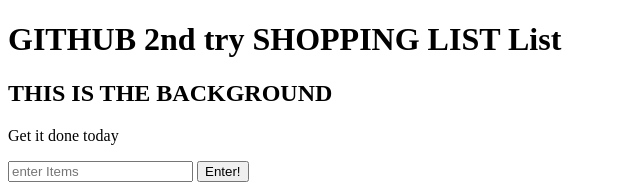
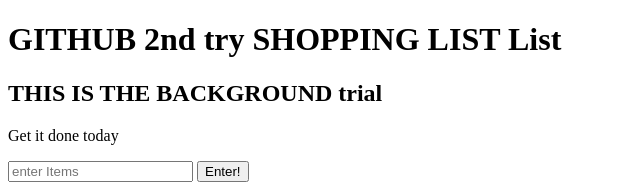
Before and after one commit to markharji/background-generator, a plain HTML site: page index.html in a window 1280 px wide. Shown: the top 195 px of the page, 0-640 px from the left. Drawn offline with Linux system fonts and the light colour scheme.

Commit message:
CHANGING TEXT 2nd time

```diff
--- a/index.html
+++ b/index.html
@@ -6,7 +6,7 @@
 </head>
 <body>
 <h1>GITHUB 2nd try SHOPPING LIST List</h1>
-<h2>THIS IS THE BACKGROUND</h2>
+<h2>THIS IS THE BACKGROUND trial</h2>
 <p id="first">Get it done today</p>
 <input type="text" id="userinput" placeholder="enter Items">
 <button id="enterbutton" class="Enter">Enter!</button>
```
